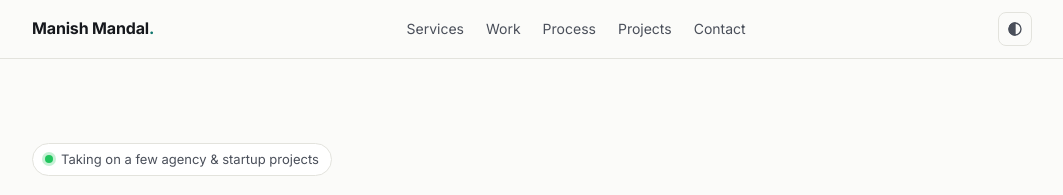
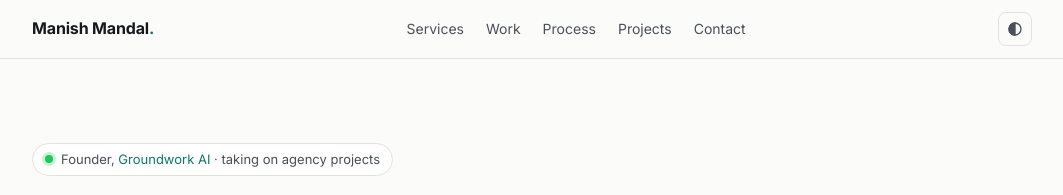
Before and after one commit to Manish3451/Manish3451.github.io, a plain HTML site: page index.html in a window 1280 px wide. Shown: the top 195 px of the page, without its empty margins (108-1171 px from the left). Drawn offline with Linux system fonts and the light colour scheme.

Commit message:
Add Groundwork AI LinkedIn page links
Co-Authored-By: Claude Opus 5.5 <noreply@anthropic.com>
Claude-Session: https://claude.ai/code/session_01XYxTtAc9rUsZYja6Khg1dj

```diff
--- a/index.html
+++ b/index.html
@@ -4,7 +4,7 @@
 <meta charset="utf-8">
 <meta name="viewport" content="width=device-width, initial-scale=1">
 <title>Manish Mandal — AI Engineer</title>
-<meta name="description" content="AI Engineer building production RAG, multi-agent systems and low-latency LLM inference. White-label AI delivery partner for agencies.">
+<meta name="description" content="AI Engineer building production RAG, multi-agent systems and low-latency LLM inference. Founder of Groundwork AI: white-label AI assistants for agencies.">
 <meta property="og:title" content="Manish Mandal — AI Engineer">
 <meta property="og:description" content="Production RAG, multi-agent systems and low-latency LLM inference. Grounded AI assistants with measured accuracy.">
 <meta property="og:type" content="website">
@@ -161,7 +161,7 @@ footer .wrap{display:flex;justify-content:space-between;flex-wrap:wrap;gap:12px}
 
 <main id="top">
   <div class="wrap hero">
-    <span class="eyebrow"><span class="dot"></span>Taking on a few agency & startup projects</span>
+    <span class="eyebrow"><span class="dot"></span><span>Founder, <a href="https://www.linkedin.com/company/groundwork-ai-agency/" target="_blank" rel="noopener">Groundwork AI</a> · taking on agency projects</span></span>
     <h1>AI systems that are <em>accurate, fast</em> and actually in production.</h1>
     <p class="lede">I'm an AI Engineer building production RAG, multi-agent workflows and low-latency LLM inference. I help agencies and startups ship AI features their clients can trust — measured with real evaluation, not demos.</p>
     <div class="ctas">
@@ -372,6 +372,7 @@ footer .wrap{display:flex;justify-content:space-between;flex-wrap:wrap;gap:12px}
           </div>
           <p class="email mono">manishmandal192@gmail.com</p>
           <p class="email"><a href="https://www.linkedin.com/in/manishmandal192/" target="_blank" rel="noopener">Or message me on LinkedIn →</a></p>
+          <p class="email"><a href="https://www.linkedin.com/company/groundwork-ai-agency/" target="_blank" rel="noopener">Follow Groundwork AI on LinkedIn</a></p>
         </form>
       </div>
     </div>
@@ -380,7 +381,7 @@ footer .wrap{display:flex;justify-content:space-between;flex-wrap:wrap;gap:12px}
 
 <footer>
   <div class="wrap">
-    <span>© <span id="yr">2026</span> Manish Mandal · Hyderabad, India</span>
+    <span>© <span id="yr">2026</span> Manish Mandal · <a href="https://www.linkedin.com/company/groundwork-ai-agency/" target="_blank" rel="noopener">Groundwork AI</a> · Hyderabad, India</span>
     <span><a href="https://www.linkedin.com/in/manishmandal192/" target="_blank" rel="noopener">LinkedIn</a> · <a href="https://github.com/Manish3451" target="_blank" rel="noopener">GitHub</a> · B.Tech EEE, GGSIPU · CGPA 9.1</span>
   </div>
 </footer>
```
Also changed, not shown: hero1280.png (added), hero390.png (added).
